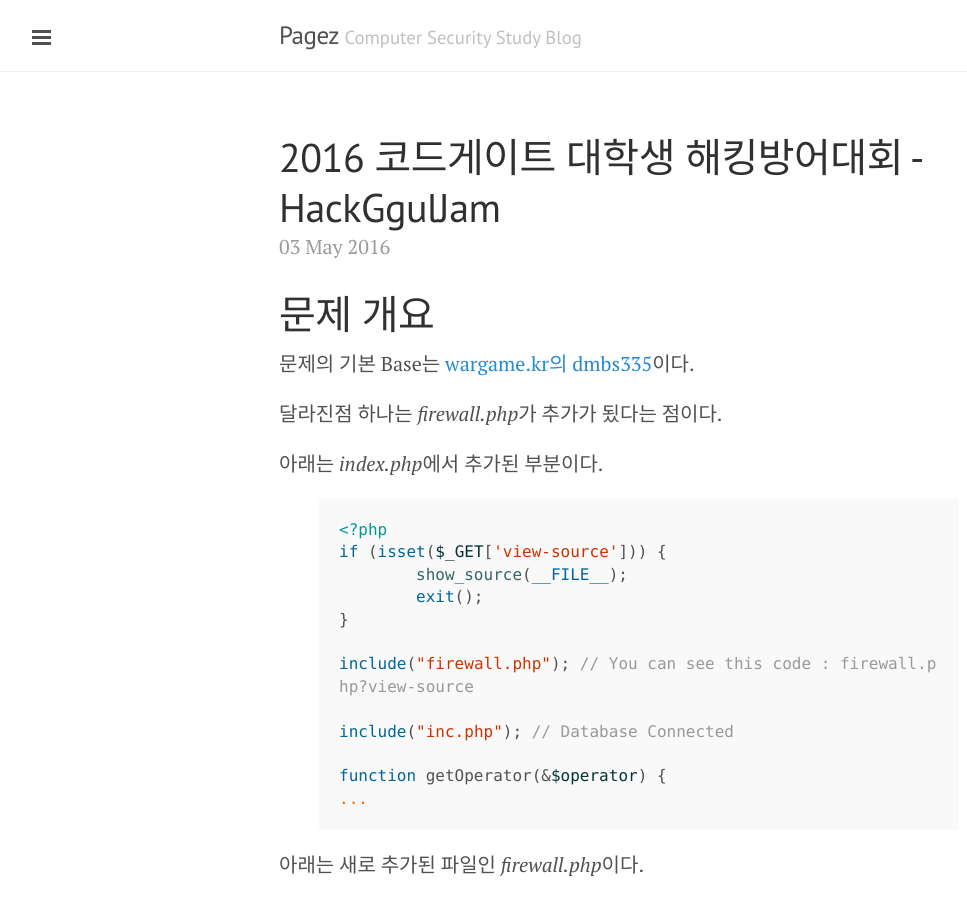
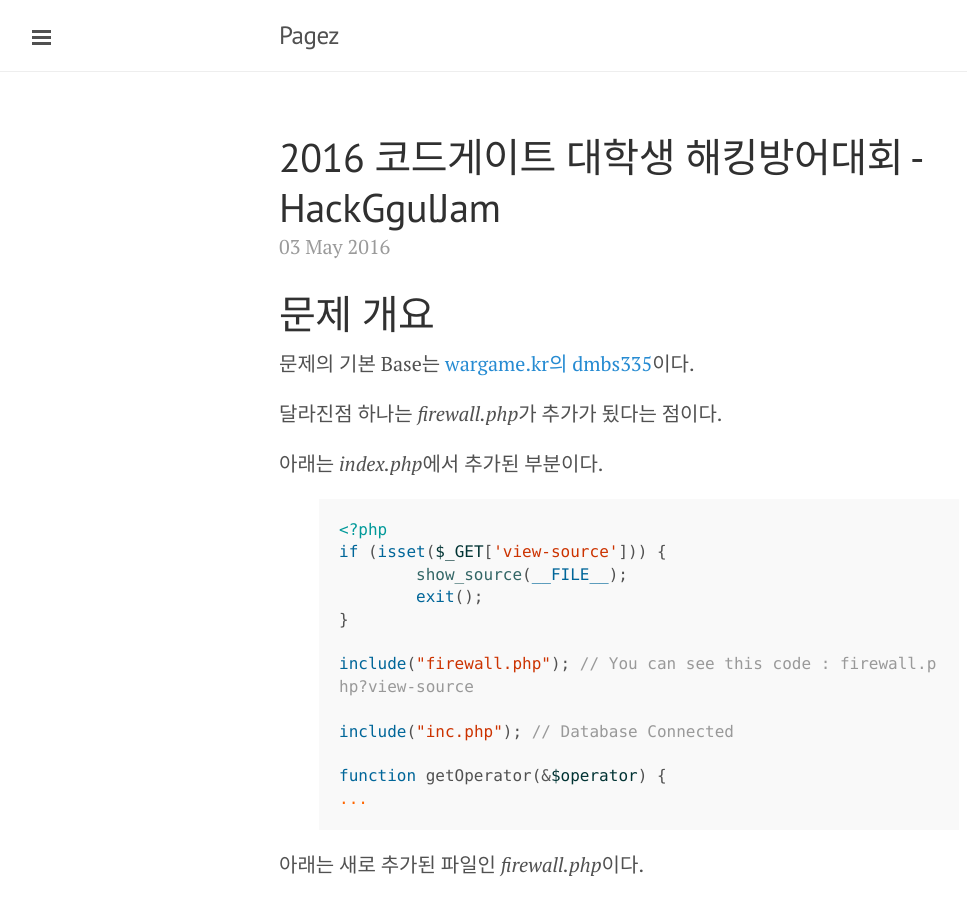
Before and after one commit to AhnMo/ahnmo.github.io_old, a Jekyll site: the page built from index.html, in a window 1280 px wide and 900 px high. Shown: the whole window, without its empty margins (1-968 px from the left). Built offline with Jekyll 4.4.1, drawn with Linux system fonts in a browser that asks for light colours; Markdown is read by kramdown in place of the engine named in the settings; the list of posts is cut into pages by our own code; some of the changed lines change nothing that is shown.

Commit message:
jekyll 2.x -> 3.x

```diff
--- a/_config.yml
+++ b/_config.yml
@@ -1,35 +1,25 @@
-# Dependencies
-markdown:            redcarpet
-highlighter:         pygments
+# Welcome to Jekyll!
+#
+# This config file is meant for settings that affect your whole blog, values
+# which you are expected to set up once and rarely need to edit after that.
+# For technical reasons, this file is *NOT* reloaded automatically when you use
+# 'jekyll serve'. If you change this file, please restart the server process.
 
-# Permalinks
-#
-# Use of `relative_permalinks` ensures post links from the index work properly.
-permalink:           pretty
-relative_permalinks: true
+# Site settings
+title: Pagez
+email: ahnmo@pagez.kr
+description: > # this means to ignore newlines until "baseurl:"
+  LoL
+baseurl: "/" # the subpath of your site, e.g. /blog
+url: "http://blog.pagez.kr" # the base hostname & protocol for your site
+#twitter_username: jekyllrb
+#github_username:  jekyll
 
-# Setup
-title:               Pagez
-tagline:             'Computer Security Study Blog'
-description:         'Pagez'
-url:                 http://blog.pagez.kr
-baseurl:             /
-paginate:            5
+gems: [jekyll-paginate]
 
-disqusid:
+paginate: 5
+paginate_path: "/page/:num"
 
-# About/contact
-author:
-  name:              AhnMo
-  url:               http://pagez.kr
-  email:             ahnmo@pagez.kr
 
-# Custom vars
-version:             1.0.0
-
-excerpt_separator: ""
-
-#pages_list:
-#  About: '/about'
-#  Archive: '/archive'
-#  Feed: '/atom.xml'
+# Build settings
+markdown: kramdown
--- a/index.html
+++ b/index.html
@@ -21,7 +21,7 @@
 
 <div class="pagination">
   {% if paginator.next_page %}
-    <a class="pagination-item older" href="{{ site.baseurl }}page{{paginator.next_page}}">Older</a>
+    <a class="pagination-item older" href="{{ site.baseurl }}page/{{paginator.next_page}}">Older</a>
   {% else %}
     <span class="pagination-item older">Older</span>
   {% endif %}
@@ -29,7 +29,7 @@
     {% if paginator.page == 2 %}
       <a class="pagination-item newer" href="{{ site.baseurl }}">Newer</a>
     {% else %}
-      <a class="pagination-item newer" href="{{ site.baseurl }}page{{paginator.previous_page}}">Newer</a>
+      <a class="pagination-item newer" href="{{ site.baseurl }}page/{{paginator.previous_page}}">Newer</a>
     {% endif %}
   {% else %}
     <span class="pagination-item newer">Newer</span>
```
Also changed, not shown: 1 other file.
